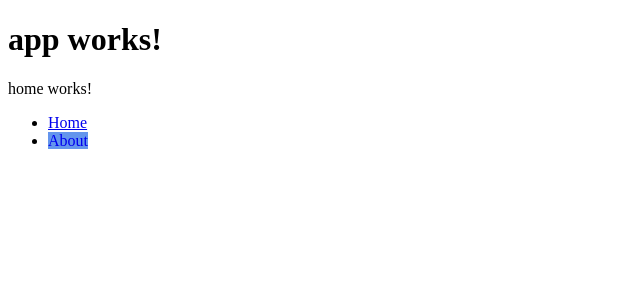
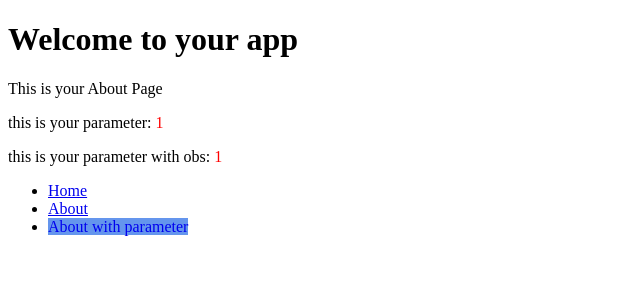
Before and after one commit to musecz/angular2-routes, an Angular app: page /about/1 in a window 1280 px wide. Shown: the top 300 px of the page, without its empty margins (0-640 px from the left). Built offline with nearby package versions, Linux system fonts and the light colour scheme.

Commit message:
Adding params to the about page
- Get params with Snapshot
- Get params with Observable

```diff
--- a/src/app/about/about.component.html
+++ b/src/app/about/about.component.html
@@ -1,3 +1,9 @@
 <p>
-  about works!
+ This is your About Page
 </p>
+<p *ngIf="param">
+    this is your parameter: <span style="color:red">{{param}}</span>
+</p>
+<p *ngIf="param_async">
+    this is your parameter with obs: <span style="color:red">{{param_async}}</span>
+</p>
--- a/src/app/about/about.component.ts
+++ b/src/app/about/about.component.ts
@@ -1,15 +1,30 @@
-import { Component, OnInit } from '@angular/core';
+import {Component, OnInit, OnDestroy} from '@angular/core';
+import { ActivatedRoute } from '@angular/router';
+import { Subscription } from 'rxjs/Subscription';
 
 @Component({
-  selector: 'app-about',
-  templateUrl: './about.component.html',
-  styleUrls: ['./about.component.css']
+    selector: 'app-about',
+    templateUrl: './about.component.html',
+    styleUrls: ['./about.component.css']
 })
-export class AboutComponent implements OnInit {
+export class AboutComponent implements OnInit, OnDestroy {
 
-  constructor() { }
+    public param: number;
+    public param_async: number;
+    private paramSubscription: Subscription;
 
-  ngOnInit() {
-  }
+    constructor( private _route: ActivatedRoute) {
+        this.param = null;
+    }
 
+    ngOnInit() {
+        this.param = this._route.snapshot.params['id'];
+        this.paramSubscription = this._route.params.subscribe(param => {
+            this.param_async = param['id'];
+        });
+    }
+
+    ngOnDestroy() {
+        this.paramSubscription.unsubscribe();
+    }
 }
--- a/src/app/app.component.html
+++ b/src/app/app.component.html
@@ -5,5 +5,6 @@
 <!-- Routed views go here -->
 <ul>
     <li><a routerLinkActive="active" routerLink="/home">Home</a></li>
-    <li><a routerLinkActive="active" routerLink="/about">About</a></li>
+    <li><a routerLinkActive="active" [routerLinkActiveOptions]="{exact: true}" routerLink="/about">About</a></li>
+    <li><a routerLinkActive="active" [routerLink]="['/about',1]">About with parameter</a></li>
 </ul>
--- a/src/app/app.component.ts
+++ b/src/app/app.component.ts
@@ -6,5 +6,5 @@ import { Component } from '@angular/core';
   styleUrls: ['./app.component.css']
 })
 export class AppComponent {
-  title = 'app works!';
+  title = 'Welcome to your app';
 }
--- a/src/app/app.route.ts
+++ b/src/app/app.route.ts
@@ -12,6 +12,9 @@ export const appRoutes: Routes = [
     {
         path: 'about', component: AboutComponent
     },
+    {
+        path: 'about/:id', component: AboutComponent
+    },
     // 404
     {
         path: '**', component: HomeComponent
--- a/src/app/home/home.component.html
+++ b/src/app/home/home.component.html
@@ -1,3 +1,3 @@
 <p>
-  home works!
+  This is your Home Page
 </p>
```
Also changed, not shown: 1 other file (tests, documents, lock files or other folders).
